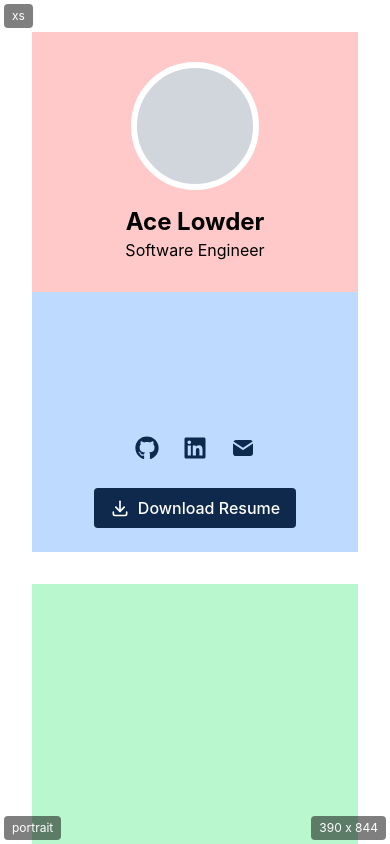
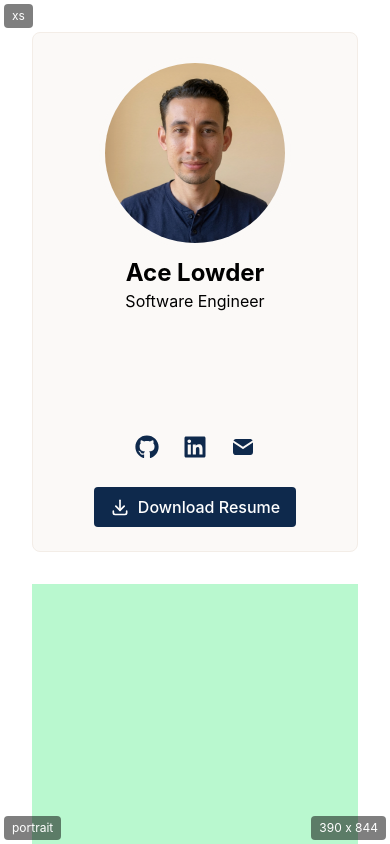
Before and after one commit to ace-lowder/portfolio, a React (Vite) app: page / in a window 390 px wide. Shown: the top 844 px of the page. Built offline with nearby package versions, Linux system fonts and the light colour scheme.

Commit message:
feat: style responsive profile card

```diff
--- a/src/components/ProfileCard.tsx
+++ b/src/components/ProfileCard.tsx
@@ -1,3 +1,5 @@
+import coverImage from "../assets/cover.png";
+import profileImage from "../assets/profile.png";
 import { FaLinkedin } from "react-icons/fa";
 import { FaGithub } from "react-icons/fa6";
 import { TbDownload } from "react-icons/tb";
@@ -5,13 +7,15 @@ import { TbMailFilled } from "react-icons/tb";
 
 function ProfileCard() {
   return (
-    <aside className="grid h-130 w-full grid-cols-1 grid-rows-2 gap-0 self-start min-[785px]:relative min-[785px]:block min-[785px]:h-auto min-[785px]:overflow-hidden min-[785px]:bg-blue-200 min-[1209px]:grid min-[1209px]:h-130 min-[1209px]:bg-transparent min-[1209px]:sticky min-[1209px]:top-8 min-[1209px]:w-82 min-[1209px]:shrink-0 min-[1209px]:grid-cols-1 min-[1209px]:grid-rows-2">
-      <div
+    <aside className="flex h-130 w-full flex-col justify-between gap-0 self-start overflow-hidden rounded-lg border border-card-border bg-card min-[785px]:relative min-[785px]:block min-[785px]:h-auto min-[1209px]:flex min-[1209px]:h-130 min-[1209px]:sticky min-[1209px]:top-8 min-[1209px]:w-82 min-[1209px]:shrink-0 min-[1209px]:flex-col min-[1209px]:justify-between">
+      <img
+        src={coverImage}
+        alt=""
         aria-hidden="true"
-        className="absolute inset-x-0 top-0 hidden h-30 bg-red-200 min-[785px]:block min-[1209px]:hidden"
+        className="absolute inset-x-0 top-0 hidden h-30 w-full object-cover object-bottom min-[785px]:block min-[1209px]:hidden"
       />
-      <ProfileIdentity />
-      <ProfileActions />
+      <Profile />
+      <Socials />
     </aside>
   );
 }
@@ -20,12 +24,13 @@ export default ProfileCard;
 
 // === Components ===
 
-function ProfileIdentity() {
+function Profile() {
   return (
-    <div className="flex flex-col items-center justify-center bg-red-200 p-6 text-center min-[785px]:relative min-[785px]:z-10 min-[785px]:items-start min-[785px]:justify-start min-[785px]:bg-transparent min-[785px]:text-left min-[1209px]:static min-[1209px]:items-center min-[1209px]:justify-center min-[1209px]:bg-red-200 min-[1209px]:text-center">
-      <div
-        aria-hidden="true"
-        className="size-32 rounded-full bg-gray-300 mb-4 border-6 border-white"
+    <div className="flex flex-col items-center justify-start p-6 text-center min-[785px]:relative min-[785px]:z-10 min-[785px]:items-start min-[785px]:justify-start min-[785px]:text-left min-[1209px]:static min-[1209px]:items-center min-[1209px]:justify-start min-[1209px]:text-center">
+      <img
+        src={profileImage}
+        alt="Ace Lowder"
+        className="mb-2 size-48 rounded-full border-6 border-card object-cover"
       />
       <h1>Ace Lowder</h1>
       <p>Software Engineer</p>
@@ -33,9 +38,9 @@ function ProfileIdentity() {
   );
 }
 
-function ProfileActions() {
+function Socials() {
   return (
-    <div className="flex flex-col items-center justify-end gap-6 bg-blue-200 p-6 min-[785px]:absolute min-[785px]:bottom-6 min-[785px]:right-6 min-[785px]:z-10 min-[785px]:flex-row min-[785px]:items-center min-[785px]:gap-6 min-[785px]:bg-transparent min-[785px]:p-0 min-[1209px]:static min-[1209px]:flex-col min-[1209px]:items-center min-[1209px]:justify-end min-[1209px]:gap-6 min-[1209px]:bg-blue-200 min-[1209px]:p-6">
+    <div className="flex flex-col items-center justify-center gap-6 bg-transparent p-6 min-[785px]:absolute min-[785px]:bottom-6 min-[785px]:right-6 min-[785px]:z-10 min-[785px]:flex-row min-[785px]:items-center min-[785px]:gap-6 min-[785px]:p-0 min-[1209px]:static min-[1209px]:z-10 min-[1209px]:flex-col min-[1209px]:items-center min-[1209px]:justify-center min-[1209px]:gap-6 min-[1209px]:p-6">
       <nav aria-label="Social links" className="flex gap-4">
         <a
           href="https://github.com/ace-lowder"
--- a/src/index.css
+++ b/src/index.css
@@ -2,6 +2,8 @@
 
 @theme {
   --color-primary: #0e294c;
+  --color-card: #fbf9f7;
+  --color-card-border: #f3ede7;
 }
 
 @layer base {
```
Also changed, not shown: src/assets/cover.png (added), src/assets/profile.png (added).
